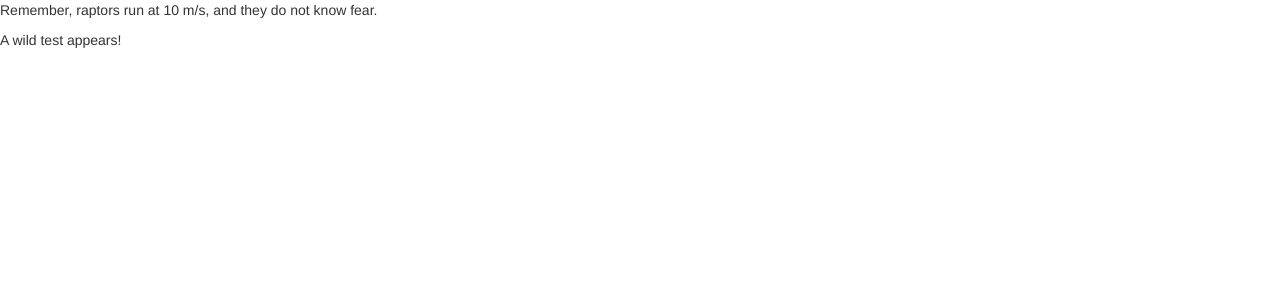
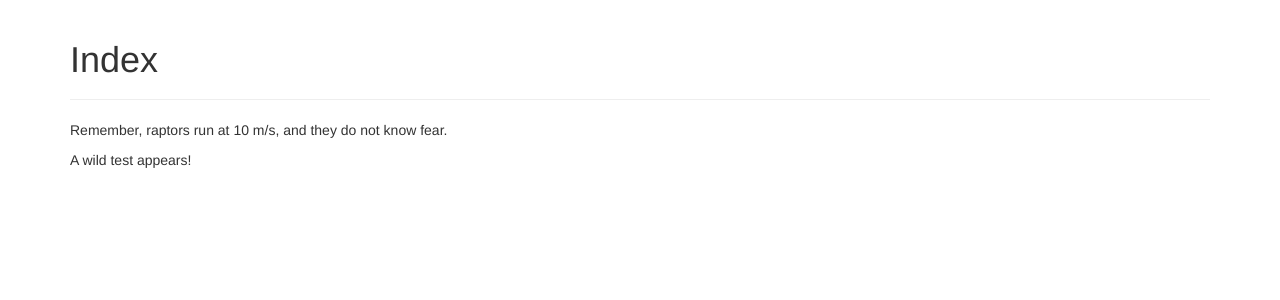
Before and after one commit to joegallo/joegallo.github.com, a Jekyll site: the page built from index.md, in a window 1280 px wide. Shown: the top 300 px of the page. Built offline with Jekyll 4.4.1, drawn with Linux system fonts in a browser that asks for light colours; nearby versions of some CDN libraries.

```diff
--- a/_layouts/default.html
+++ b/_layouts/default.html
@@ -9,7 +9,22 @@
     <link rel="stylesheet" href="//maxcdn.bootstrapcdn.com/bootstrap/3.2.0/css/bootstrap.min.css">
   </head>
   <body>
-    {{ content }}
+    <div class="container">
+      <div class="page-header">
+        <h1>{{ page.title }}</h1>
+      </div>
+      {{ content }}
+    </div>
+
+    <!-- http://getbootstrap.com/examples/sticky-footer/ -->
+    <!--
+    <div class="footer">
+      <div class="container">
+        <p class="text-muted">&copy; 2014 Joe Gallo</p>
+      </div>
+    </div>
+    -->
+
     <script src="//code.jquery.com/jquery-2.1.1.min.js"></script>
     <script src="//maxcdn.bootstrapcdn.com/bootstrap/3.2.0/js/bootstrap.min.js"></script>
   </body>
```
